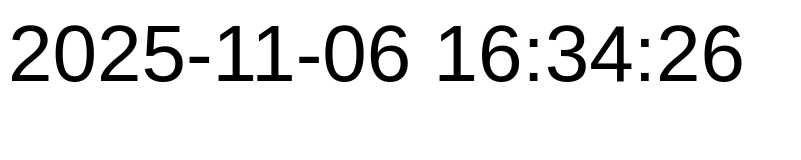
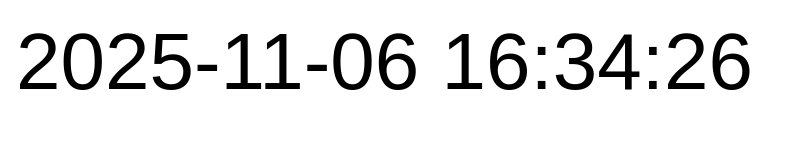
Before and after one commit to cheng-cooper/date, a plain HTML site: page index.html in a window 1280 px wide. Shown: the whole page, without its empty margins (0-801 px from the left). Drawn offline with Linux system fonts and the light colour scheme.

Commit message:
Fix padding in the time display style

```diff
--- a/index.html
+++ b/index.html
@@ -8,7 +8,7 @@
             font-size: 5rem;
             font-family: Arial, sans-serif;
             border-radius: 15px;
-            panda:.5rem;
+            padding:.5rem;
         }
     </style>
   </head>
```
